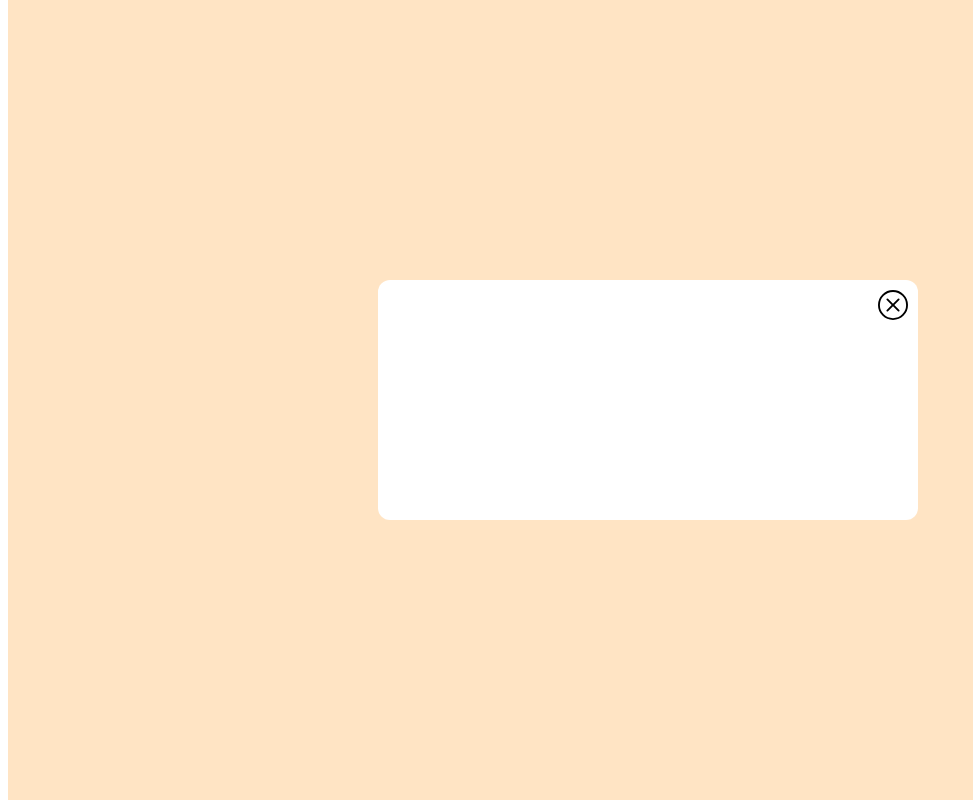
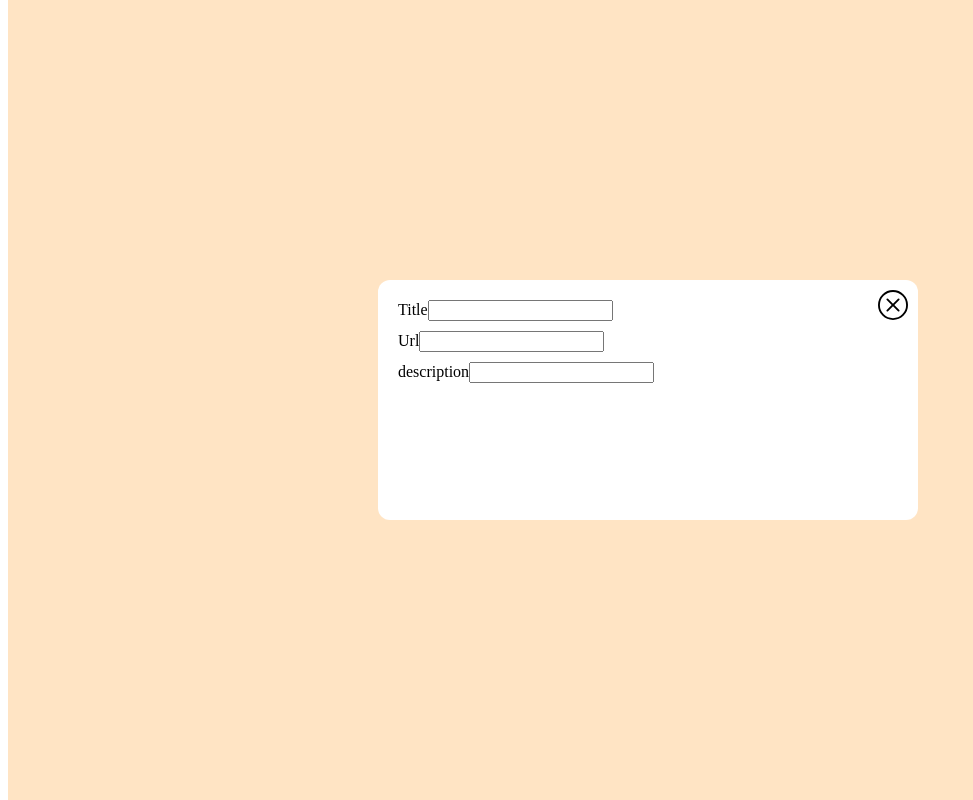
Before and after one commit to Samukelokhathi/Links-Vault-React-Ts, a React (Vite) app: page / in a window 1280 px wide. Shown: the whole page, without its empty margins (0-973 px from the left). Built offline with nearby package versions, Linux system fonts and the light colour scheme.

Commit message:
Called the properties in label element and in the input element and displayed them on the app tsx the main file

```diff
--- a/src/Form/Form.tsx
+++ b/src/Form/Form.tsx
@@ -1,10 +1,15 @@
 import { Modal } from "../OverlayModal/Modal";
 import formStyle from "./Form.module.css";
+import { Input } from "../Input/Input";
 
 const Form = () => {
   return (
     <Modal>
-      <div className={formStyle["form-container"]}>{}</div>
+      <div className={formStyle["form-container"]}>
+        <Input label="Title" onChange={() => {}} />
+        <Input label="Url" onChange={() => {}} />
+        <Input label="description" onChange={() => {}} />
+      </div>
     </Modal>
   );
 };
--- a/src/Input/Input.tsx
+++ b/src/Input/Input.tsx
@@ -11,6 +11,28 @@ type InputProps = {
   name?: string;
 };
 
-export const Input = () => {
-  return <div>Input</div>;
+export const Input: React.FC<InputProps> = ({
+  id,
+  value,
+  onChange,
+  style,
+  label,
+  error,
+  name,
+}) => {
+  return (
+    <div>
+      <label className={inputStyle["input-label"]}>{label}</label>
+      <input
+        name={name}
+        type="text"
+        id={id}
+        style={style}
+        value={value}
+        onChange={onChange}
+        className={inputStyle.input}
+      />
+      {error && <span className={inputStyle["input-error"]}>{error}</span>}
+    </div>
+  );
 };
```
